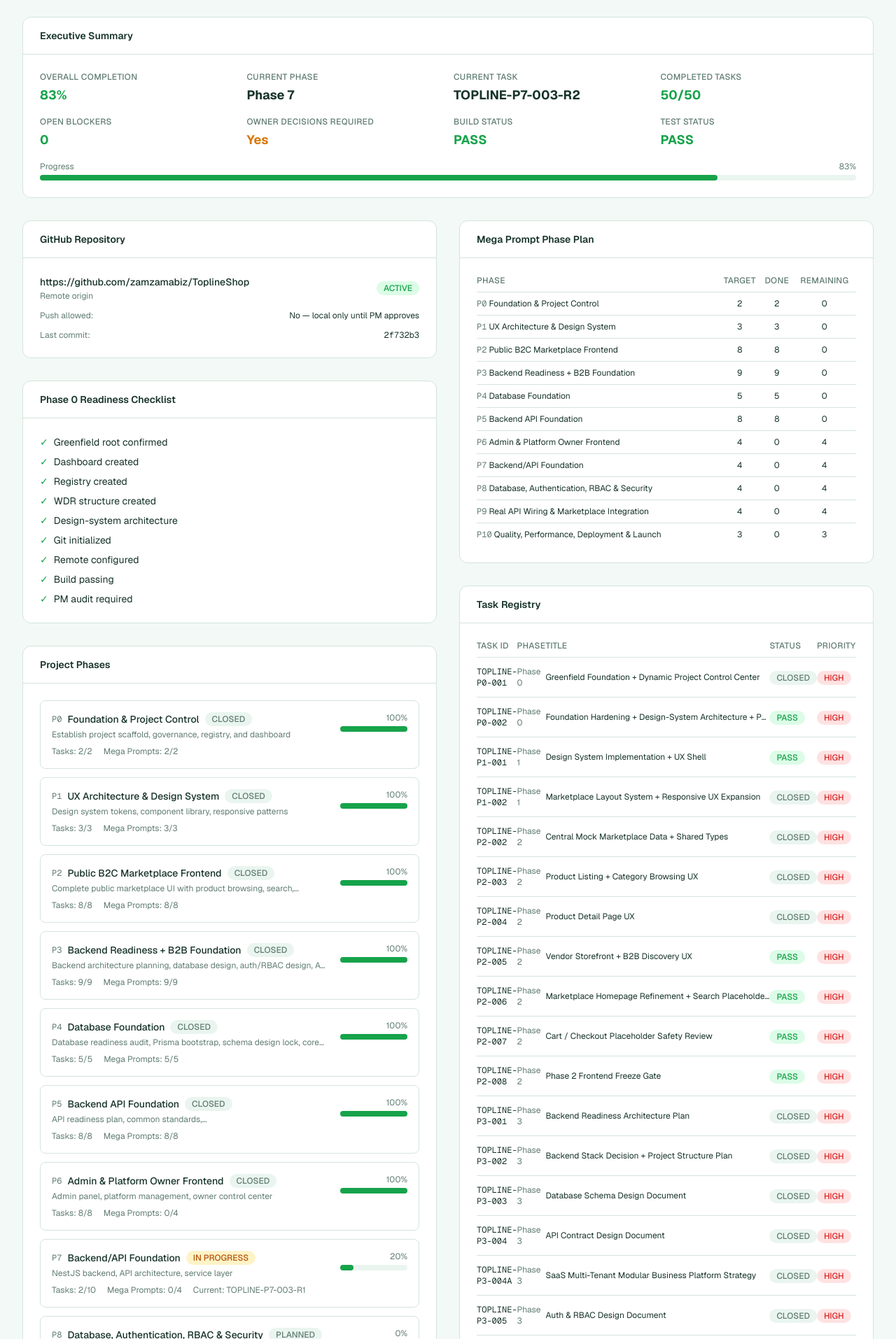
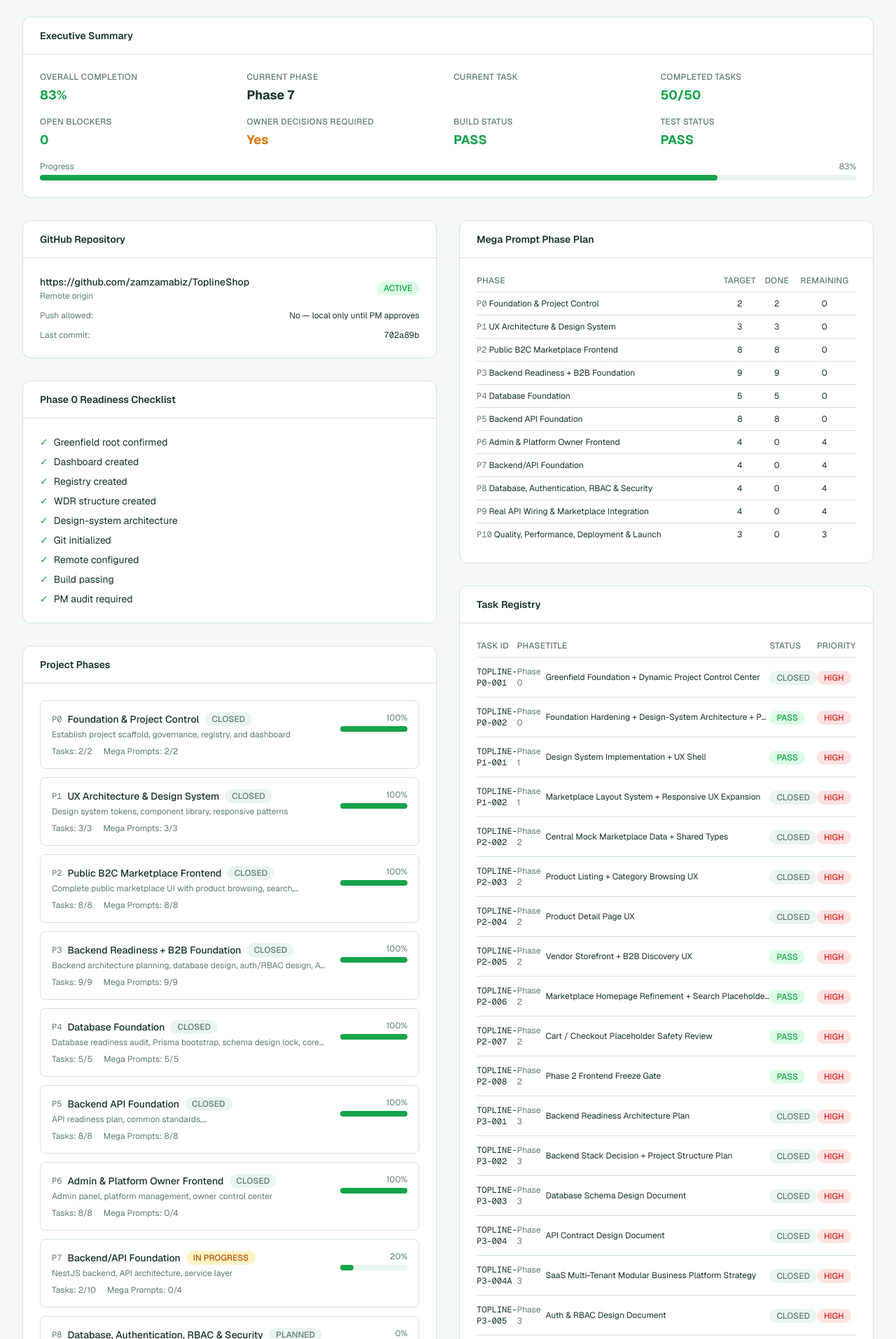
Before and after one commit to zamzamabiz/ToplineShop, a Next.js app: page /project-management in a window 1280 px wide. Shown: the part 386-2300 px from the top of the page at 70% size. Built offline with nearby package versions, Linux system fonts and the light colour scheme.

Commit message:
docs(governance): reconcile P7-003-R2 registry, reports, and WDR

```diff
--- a/AGENT_REPORTS/latest-status.md
+++ b/AGENT_REPORTS/latest-status.md
@@ -2,7 +2,7 @@
 
 ## Current Status
 
-**Safe request path logging reconciled — no query strings in logs**
+**P7-003 observability foundation fully reconciled — R2 supersedes blocked R1**
 
 ## Last Completed Governed Task
 
@@ -11,11 +11,12 @@
 **Date**: 2026-09-08
 **Commit**: `2d0009c`
 
-## Previous Task
+## Superseded Task
 
 **TOPLINE-P7-003-R1** — Safe Error Logging Reconciliation
-**Status**: PASS / CLOSED
+**Status**: BLOCKED (superseded by R2)
 **Commit**: `7a70bf6`
+**Note**: R1 implemented safe error logging but still logged raw `request.url` with query strings. R2 fixed this by adding pathname-only logging via `getSafePath()`. R1's pmAudit remains BLOCKED; R2 is the approved corrective revision.
 
 ## Next PM Prompt Source
 
--- a/AGENT_REPORTS/latest-wdr-summary.md
+++ b/AGENT_REPORTS/latest-wdr-summary.md
@@ -7,18 +7,18 @@
 **Date**: 2026-09-08
 **Commit**: `2d0009c`
 
-## Previous WDR Reviewed
+## Superseded WDR
 
 **TOPLINE-P7-003-R1** — Safe Error Logging Reconciliation
-**Status**: PASS / CLOSED
-**Date**: 2026-09-08
+**Status**: BLOCKED (superseded by R2)
 **Commit**: `7a70bf6`
+**Note**: R1 fixed error logging but retained raw `request.url` in logs. R2 corrected this with pathname-only logging.
 
 ## Summary
 
-Safe request path logging reconciled:
-- `backend/src/common/interceptors/logging.interceptor.ts` — added `getSafePath()`, changed `url` to `path`
-- `backend/src/common/filters/all-exceptions.filter.ts` — added `getSafePath()`, changed `url` to `path`
-- Query strings completely excluded from logs
-- Only pathname logged (e.g., `/health` not `/health?secret=abc`)
-- No sensitive data in logs
+P7-003 observability foundation fully reconciled:
+- R2 added `getSafePath()` to both interceptor and filter — query strings excluded from all logs
+- R1 is blocked/superseded; R2 is the approved corrective revision
+- No `request.url` logged directly anywhere
+- Registry currentTask cleared (P7-004 unapproved)
+- git.lastCommit updated to final commit `702a89b`
--- a/WDR/_All/Phase-07-Backend-API-Foundation/TOPLINE-P7-003-R2_WDR_2026-09-08.md
+++ b/WDR/_All/Phase-07-Backend-API-Foundation/TOPLINE-P7-003-R2_WDR_2026-09-08.md
@@ -74,7 +74,18 @@
 
 ## GIT EVIDENCE
 
-- Commit: `2d0009c`
+- Implementation commit: `2d0009c` (fix(backend): remove query strings from request path logs)
+- Registry commit: `4d91419` (docs(governance): update P7-003-R2 commit hash in registry)
+- Reports commit: `702a89b` (docs(governance): update agent reports with P7-003-R2 commit hash)
+- Final accepted commit: pending (reconciliation commit after this WDR update)
+
+## R1 STATUS
+
+**TOPLINE-P7-003-R1**: BLOCKED (superseded by R2)
+- R1 implemented safe error logging but retained raw `request.url` in logs
+- R2 corrected this by adding `getSafePath()` for pathname-only logging
+- R1's `pmAudit` remains `BLOCKED` in registry
+- R2 is the approved corrective revision for P7-003
 
 ## SELF-ASSESSMENT
 
--- a/src/project/projectRegistry.ts
+++ b/src/project/projectRegistry.ts
@@ -143,7 +143,7 @@
   developmentPolicy: "#FDD — Frontend Development First",
   protocol: "#123",
   currentPhase: "Phase 7",
-  currentTask: "TOPLINE-P7-003-R2",
+  currentTask: null,
   lastCompletedTask: "TOPLINE-P7-003-R2",
   nextPlannedTask: "TOPLINE-P7-004",
   overallCompletion: 83,
@@ -297,7 +297,7 @@
       databaseGate: "NOT_STARTED",
       testingGate: "NOT_STARTED",
       ownerApproval: "PLANNED",
-      currentTask: "TOPLINE-P7-003-R1",
+      currentTask: null,
       taskCount: 10,
       completedTaskCount: 2,
     },
@@ -2129,7 +2129,7 @@
   ],
   git: {
     initialized: true,
-    lastCommit: "2f732b3",
+    lastCommit: "702a89b",
   },
   github: {
     configured: true,
```
